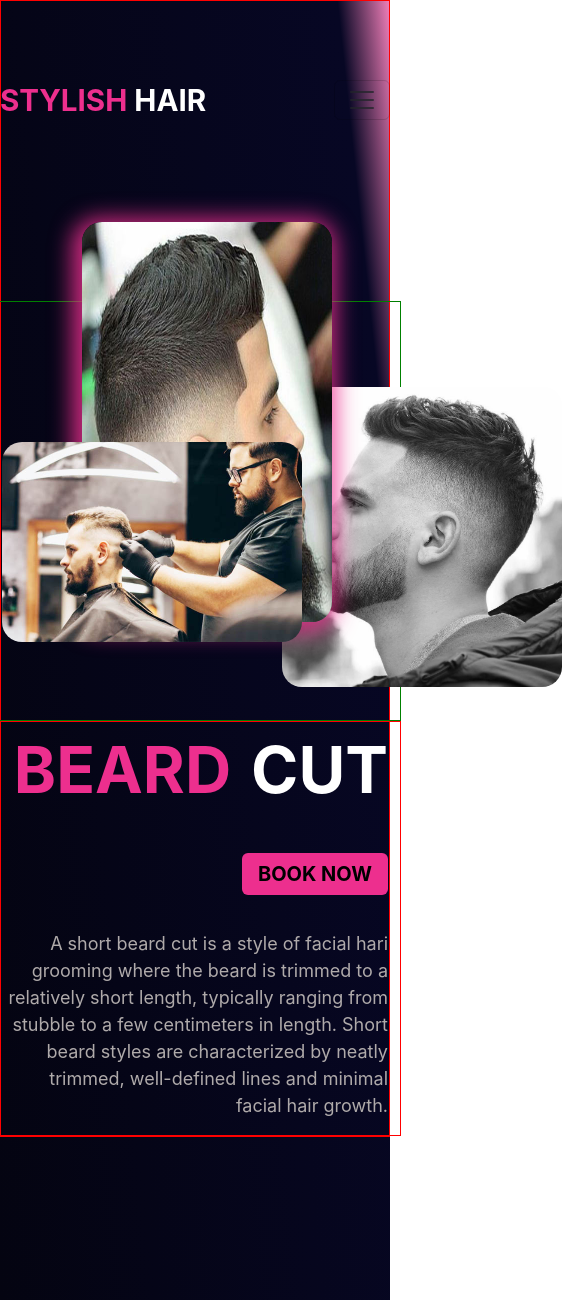
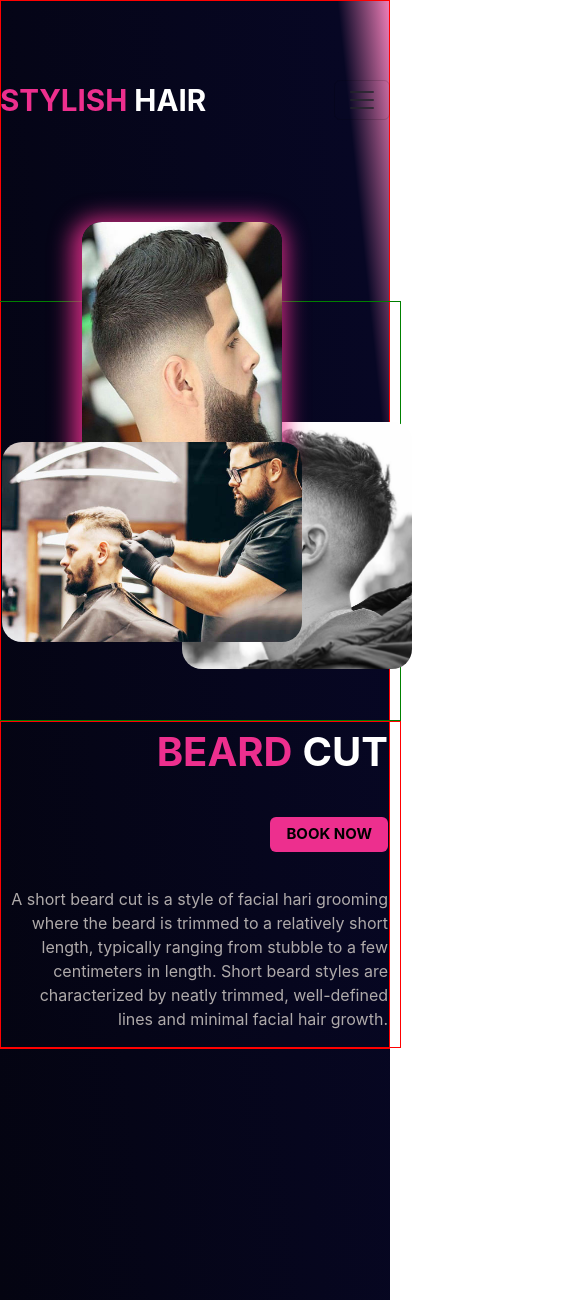
Before and after one commit to tharanga270/wemixt-job-project, a React (Create React App) app: page / in a window 390 px wide. Shown: the whole page, 562 px wide, since content can reach past the window. Built offline with nearby package versions, Linux system fonts and the light colour scheme.

Commit message:
4.banner sec res(991.98px) complete

```diff
--- a/src/App.css
+++ b/src/App.css
@@ -131,6 +131,27 @@
   }
 }
 @media only screen and (max-width: 991.98px) {
+  .banner-wrapper .img-2 {
+    width: 200px;
+    height: 250px;
+  }
+  .banner-wrapper .img-3 {
+    width: 230px;
+    top: 120px;
+    left: 180px;
+  }
+  .banner-right span {
+    font-size: 2.5rem;
+  }
+  .banner-right .banner-hd1 {
+    padding-right: 10px;
+  }
+  .banner-right .btn-booknow {
+    font-size: 15px;
+  }
+  .banner-right p {
+    font-size: 16px;
+  }
 }
 @media only screen and (max-width: 767.98px) {
 }
```
